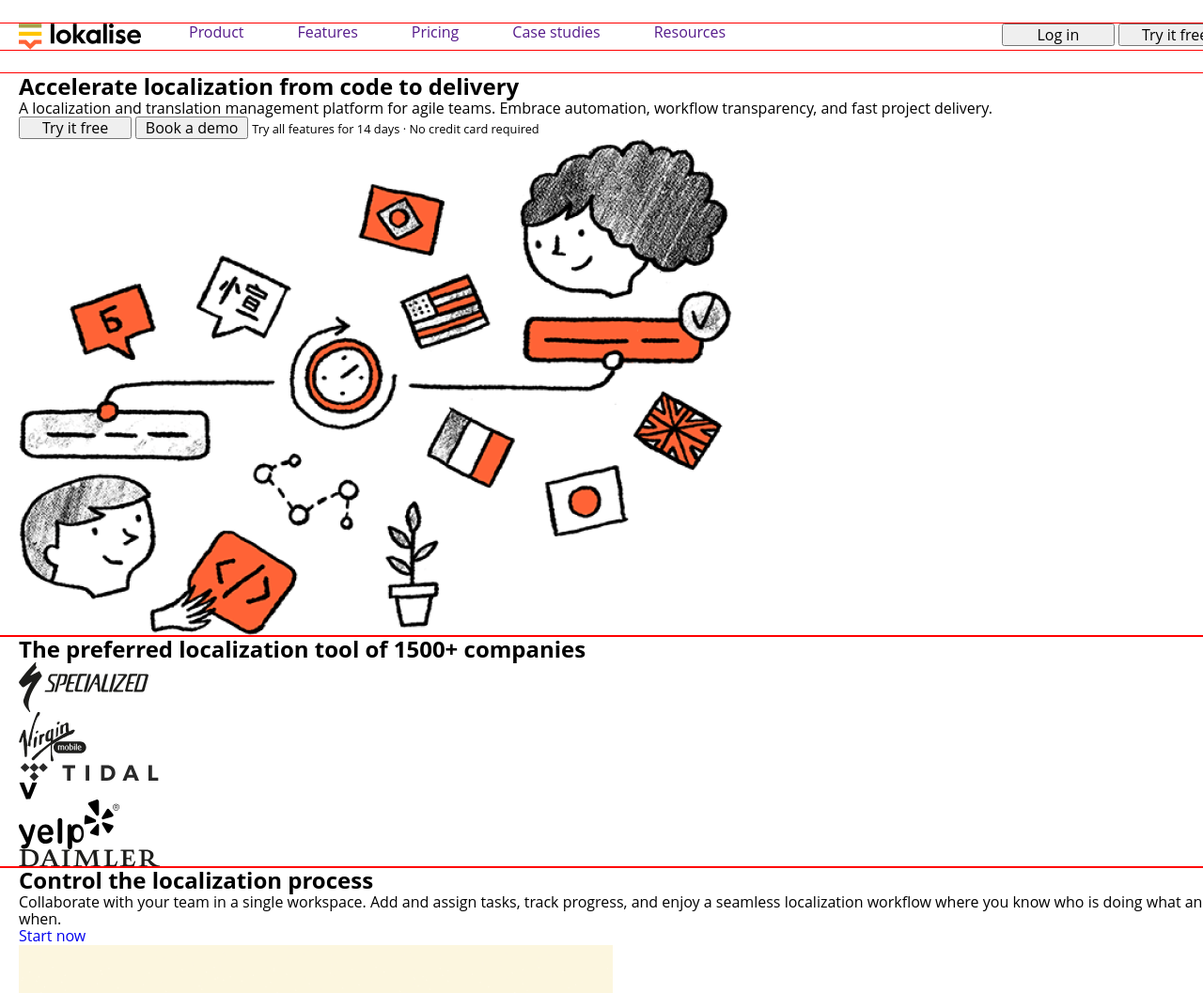
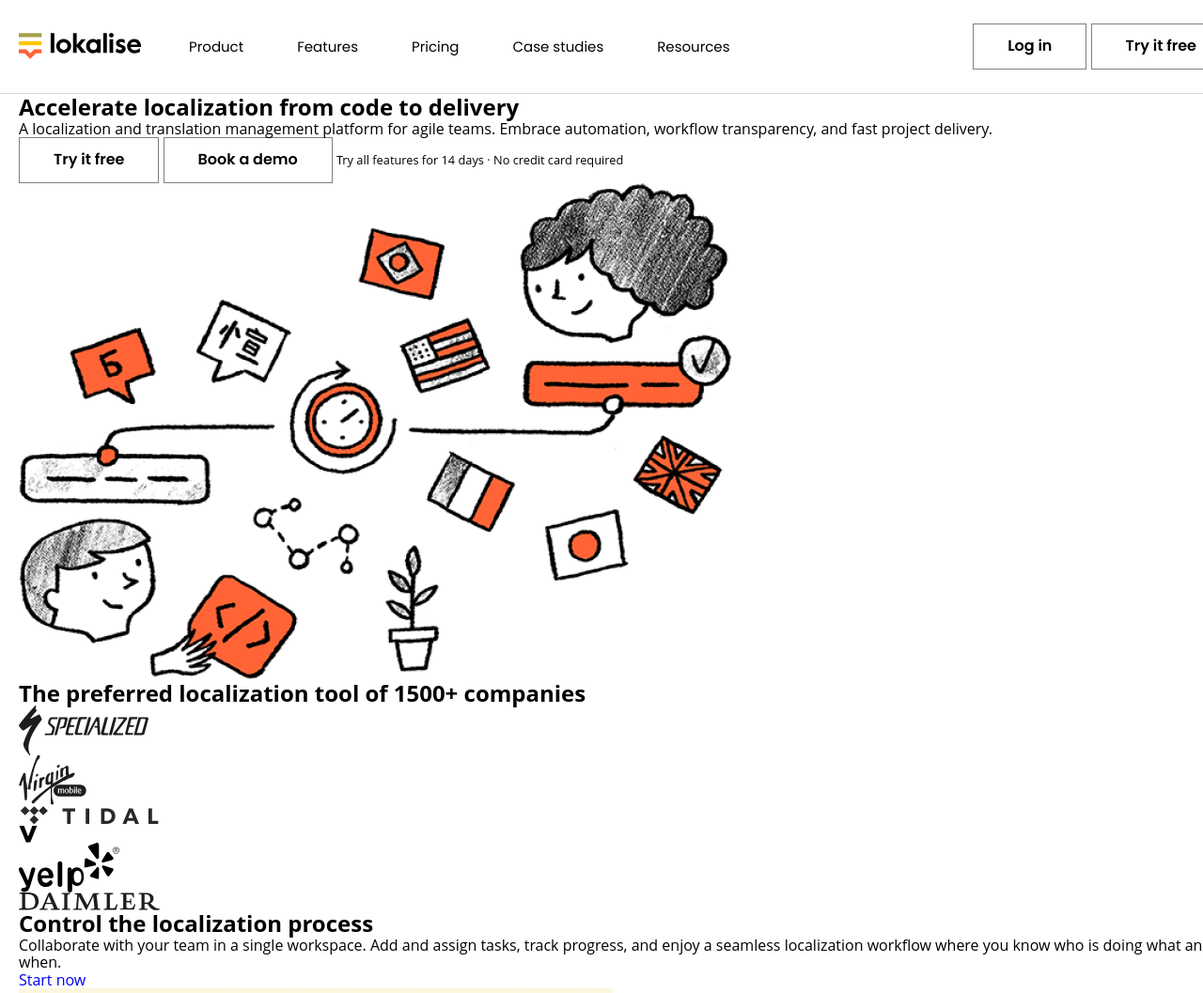
Before and after one commit to IndianaCornell/Lokalise, a plain HTML site: page index.html in a window 1280 px wide. Shown: the top 1057 px of the page at 94% size. Drawn offline with nearby package versions, Linux system fonts and the light colour scheme.

Commit message:
Update style.css

```diff
--- a/css/style.css
+++ b/css/style.css
@@ -21,42 +21,62 @@ body {
   font-family: 'Open Sans';
 }
 
-.container {
-  width: 1330px;
-  margin: 0 auto;
-  outline: 1px solid red;
-  padding-left: 20px;
-  padding-right: 20px;
-}
-
 .list {
   list-style: none;
+  text-decoration: none;
 }
 
 .link {
   text-decoration: none;
 }
 
+input a {
+  cursor: pointer;
+}
+
+.btn {
+  cursor: pointer;
+}
+
+.container {
+  width: 1330px;
+  margin: 0 auto;
+  /* outline: 1px solid red; */
+  padding-left: 20px;
+  padding-right: 20px;
+}
+
 /* header */
 
 .header {
   padding: 25px 0;
+  border-bottom: 1px solid rgba(217, 217, 217, 1);
 }
 
 .header-container {
   display: flex;
-  text-align: center;
 }
 
 .header-navigation {
   display: flex;
+  align-items: center;
   gap: 51px;
 }
 
 .nav-list {
   display: flex;
   flex-direction: row;
+  align-items: center;
   gap: 57px;
+}
+
+.nav-link {
+  font-family: 'Poppins';
+  font-size: 15px;
+  font-weight: 400;
+  line-height: 1.33;
+  letter-spacing: 0em;
+  color: #000000;
 }
 
 .header-buttons {
@@ -65,4 +85,20 @@ body {
 
 .header-btn {
   min-width: 120px;
+  padding: 1px 36px;
+  background: none;
+  border: 1px solid #00000080;
+  font-family: 'Poppins';
+  font-size: 16px;
+  font-weight: 600;
+  line-height: 2.81;
+  letter-spacing: 0em;
+  text-align: center;
 }
+
+.header-btn:hover {
+  border: none;
+  background: #ff6336;
+  color: white;
+  border: 1px solid #ffffff;
+}
```
